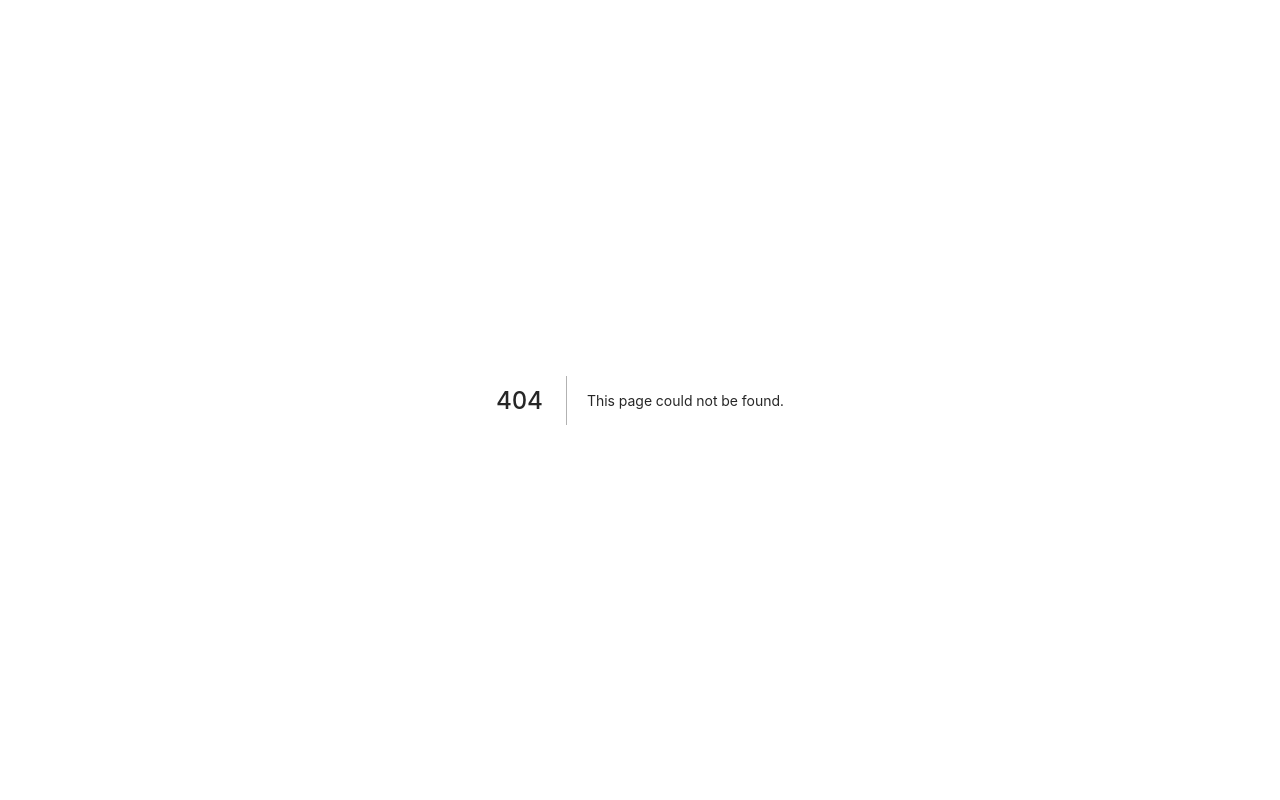
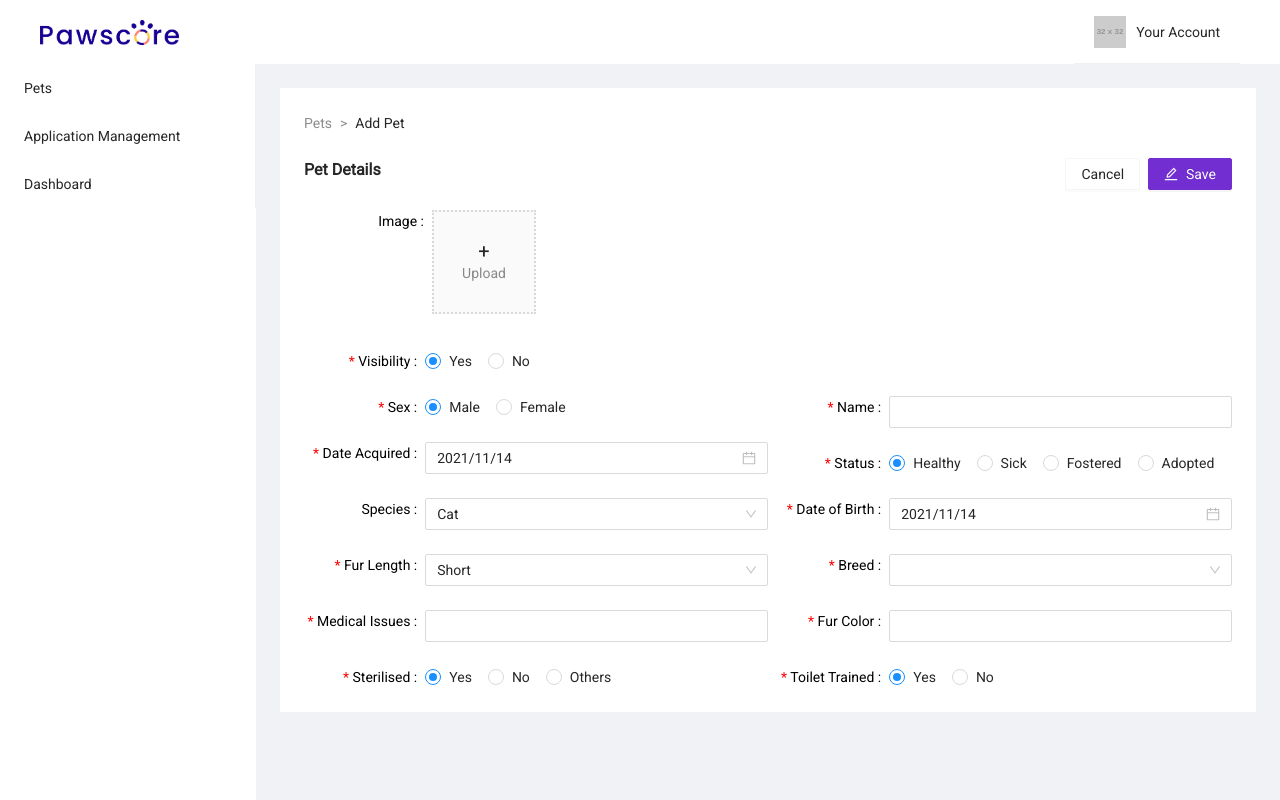
Before and after one commit to bettersg/PawScore, a Next.js app in the folder frontend/: page /shelter/add in a window 1280 px wide. Before the commit this address had no page. Built offline with nearby package versions, Linux system fonts and the light colour scheme.

Commit message:
Move Edit Pet to Add Pet
Fix uploader container height

```diff
--- a/frontend/pages/shelter/pet/[id]/edit.tsx
+++ b/frontend/pages/shelter/add.tsx
@@ -10,22 +10,33 @@ import {
 } from "antd";
 import { Content } from "antd/lib/layout/layout";
 import Title from "antd/lib/typography/Title";
-import { FurLength, PetData, Sex, Species } from "common/enums";
+import { FurLength, PetData, Sex, Species, Status } from "common/enums";
 import ShelterLayout from "layouts/shelter/ShelterLayout";
 import moment from "moment";
 import { useRouter } from "next/dist/client/router";
 import React, { ReactNode, useEffect, useRef, useState } from "react";
 import styled from "styled-components";
-import { defaultPet } from "../[id]";
 
 export default function EditPetDetails() {
 	const router = useRouter();
 	const { id } = router.query;
-	const [pet, setPet] = useState<PetData>(defaultPet);
-
-	useEffect(() => {
-		setPet(defaultPet);
-	}, [id]);
+	const [pet, setPet] = useState<PetData>({
+		key: "",
+		name: "",
+		images: [],
+		visible: true,
+		sex: Sex.MALE,
+		species: Species.CAT,
+		status: Status.HEALTHY,
+		acquired: new Date(),
+		breed: "",
+		furLength: FurLength.SHORT,
+		medicalIssues: [],
+		sterilised: "yes",
+		dateOfBirth: new Date(),
+		furColor: [],
+		toiletTrained: true,
+	});
 
 	const onRadioChange = (e: RadioChangeEvent, key: keyof Pick<PetData, "visible" | "toiletTrained" | "sex" | "sterilised" | "status">, isYesNo?: boolean) => {
 		if (!e.target.value) return;
@@ -48,7 +59,7 @@ export default function EditPetDetails() {
 			<Container>
 				<Breadcrumb separator=">">
 					<Breadcrumb.Item>Pets</Breadcrumb.Item>
-					<Breadcrumb.Item href="">Edit Pet Details</Breadcrumb.Item>
+					<Breadcrumb.Item href="">Add Pet</Breadcrumb.Item>
 				</Breadcrumb>
 				<InnerContent>
 					<PetDetailHeader>
@@ -290,7 +301,7 @@ const ImageGallery = ({ images = [], onChange = () => { } }: ImageGalleryProps)
 					<GalleryImage src={image} alt="Pet Image" style={{ width: 86, height: 86, margin: 9 }} />
 				</GalleryItem>
 			))}
-			<div style={{ cursor: "pointer", borderStyle: "dotted", borderWidth: 2, borderColor: "#D9D9D9", borderRadius: 2, display: "flex", justifyContent: "center", alignItems: "center", backgroundColor: "#FAFAFA", flexDirection: "column" }}
+			<UploaderContainer
 				onClick={() => {
 					if (!imageUploadRef.current) return;
 					imageUploadRef?.current?.click();
@@ -306,7 +317,7 @@ const ImageGallery = ({ images = [], onChange = () => { } }: ImageGalleryProps)
 							setPickedImage(file);
 						}
 					}} />
-			</div>
+			</UploaderContainer>
 		</GridContainer>
 	);
 };
@@ -410,3 +421,18 @@ const GalleryImage = styled.img`
 	height: 86;
 	margin: 9;
 `;
+
+const UploaderContainer = styled.div`
+	height: 104px;
+	width: 104px;
+	cursor: pointer;
+	border-style: dotted;
+	border-width: 2px;
+	border-color: #D9D9D9;
+	border-radius: 2;
+	display: flex;
+	justify-content: center;
+	align-items: center;
+	background-color: #FAFAFA;
+	flex-direction: column
+`
```
